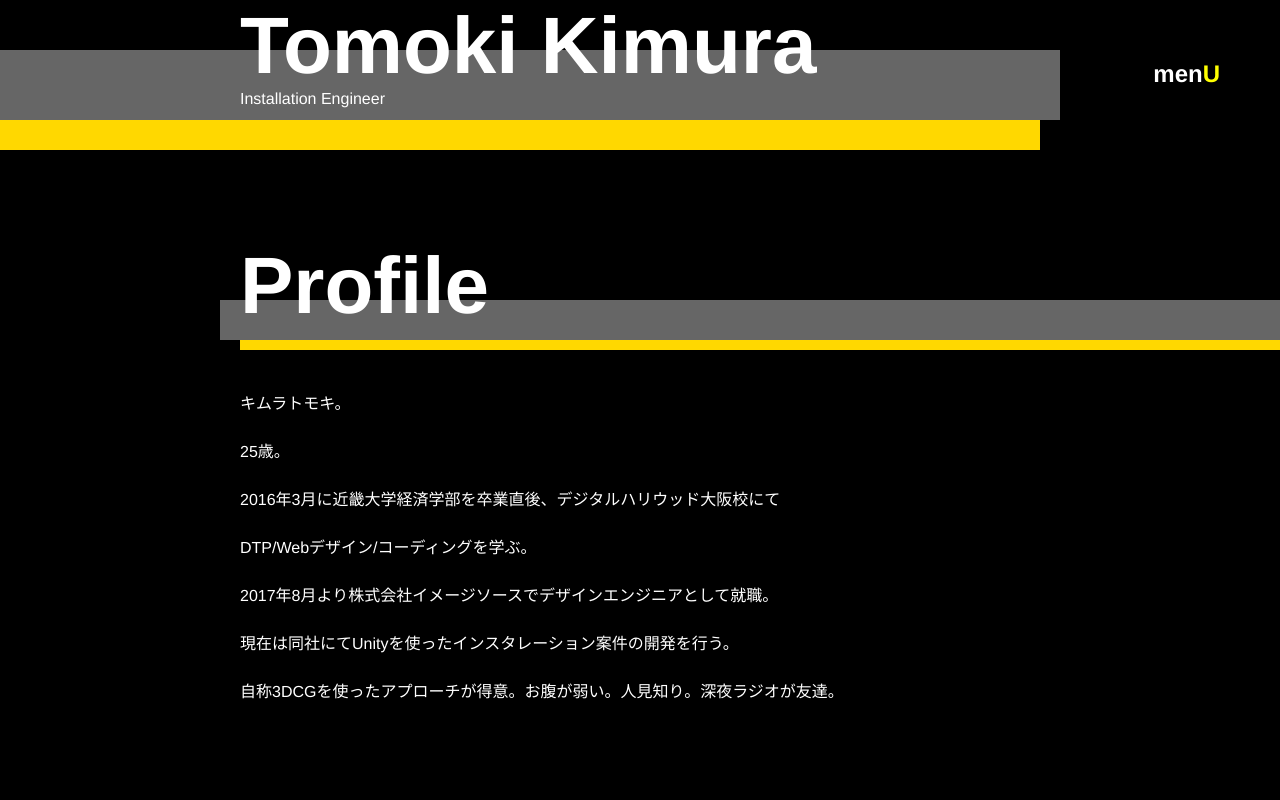
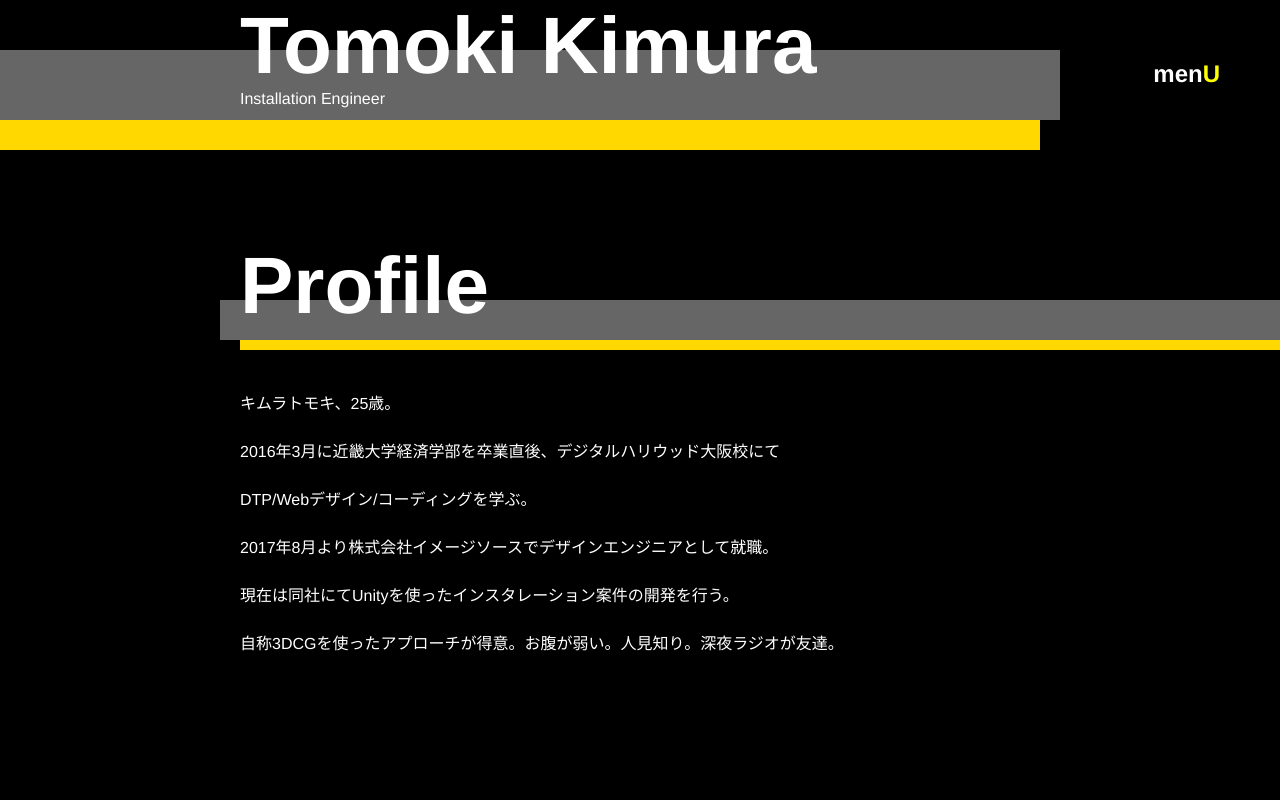
Before and after one commit to kmrtmk03/portfolio2019, a Vue app: page /profile in a window 1280 px wide. Shown: the top 800 px of the page. Built offline with nearby package versions, Linux system fonts and the light colour scheme.

Commit message:
HerokuのTest2

```diff
--- a/src/views/Profile.vue
+++ b/src/views/Profile.vue
@@ -6,8 +6,7 @@
         <div class="section-wrap section-wrap-first">
             <SectionTitle v-bind:sectionTitle='arry_1st.title' v-bind:className='arry_1st.className'></sectionTitle>
             <p class="section-detail">
-                キムラトモキ。<br>
-                25歳。<br>
+                キムラトモキ、25歳。<br>
                 2016年3月に近畿大学経済学部を卒業直後、デジタルハリウッド大阪校にて<br>
                 DTP/Webデザイン/コーディングを学ぶ。<br>
                 2017年8月より株式会社イメージソースでデザインエンジニアとして就職。<br>
@@ -104,7 +103,7 @@ export default {
         }
     },
     mounted() {
-        store.state.currentPage = 'Profil'
+        store.state.currentPage = 'Profile'
     }
 }
 </script>
```
Also changed, not shown: 7 other files (tests, documents, lock files or other folders).
